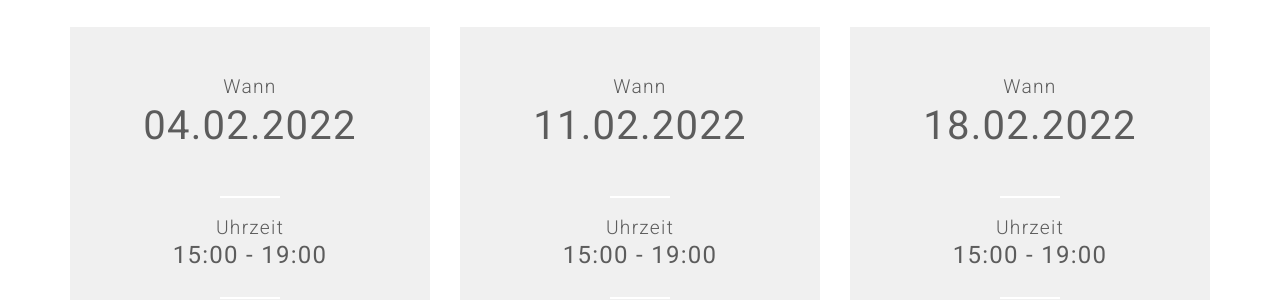
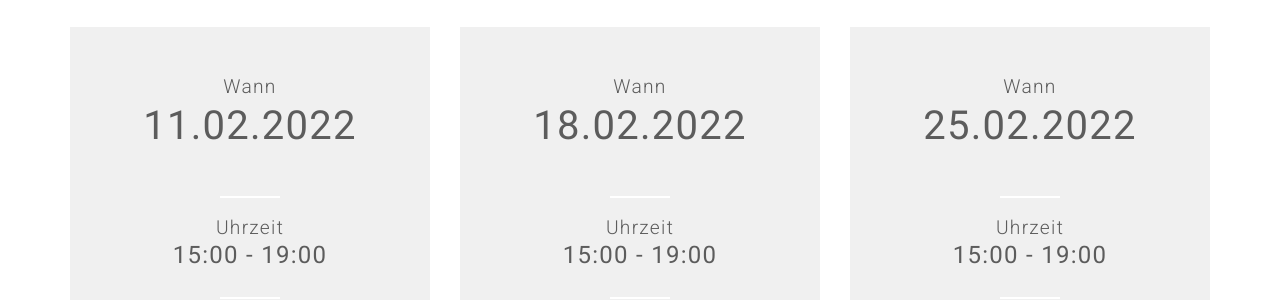
Before and after one commit to coderdojo-wien/coderdojo-wien.github.io, a Jekyll site: the page built from index.html, in a window 1280 px wide and 900 px high, scrolled down 3869 px. Shown: the part 185-485 px from the top of the window. Built offline with Jekyll 4.4.1, drawn with Linux system fonts in a browser that asks for light colours; nearby versions of some CDN libraries; comment, search, counter and statistics services are not loaded; some of the changed lines change nothing that is shown; some of the changed text lies outside the part shown.

Commit message:
Update events.yml

```diff
--- a/_data/events.yml
+++ b/_data/events.yml
@@ -3,16 +3,6 @@ title: "Termine"
 description: "Ein Anmeldung ist für die Teilnahme an den online CoderDojos nicht erforderlich. Das genaue Workshopprogramm mit den Teilnahmelinks finden sie in unserem aktuellen Newsletter, der jeweils bis spätestens den Tag davor versendet wird und auf unserer Hompepage https://www.facebook.com/coderdojowien. </br><b>Für die Teilnahme an offline CoderDojos ist unbedingt eine Anmeldung erforderlich!</b>"
 
 events-list:
-- event-date: 04.02.2022
-  event-time: 15:00 - 19:00
-  event-startdate: 2022-02-04T15:00:00+0100
-  event-enddate: 2022-02-04T19:00:00+0100
-  event-name: Online CoderDojo
-  event-type: Online
-  event-place: Online Dojo
-  event-place-name: Online
-  event-url: "https://linz.coderdojo.net/termine/"
-
 - event-date: 11.02.2022
   event-time: 15:00 - 19:00
   event-startdate: 2022-02-11T15:00:00+0100
@@ -33,6 +23,16 @@ events-list:
   event-place-name: Online
   event-url: "https://linz.coderdojo.net/termine/"
 
+- event-date: 25.02.2022
+  event-time: 15:00 - 19:00
+  event-startdate: 2022-02-25T15:00:00+0100
+  event-enddate: 2022-02-25T19:00:00+0100
+  event-name: Online CoderDojo
+  event-type: Online
+  event-place: Online Dojo
+  event-place-name: Online
+  event-url: "https://linz.coderdojo.net/termine/"
+
 # - event-date: 17.01.2022
 #   event-time: 15:00 - 19:00
 #   event-startdate: 2022-01-17T15:00:00+0100
```
